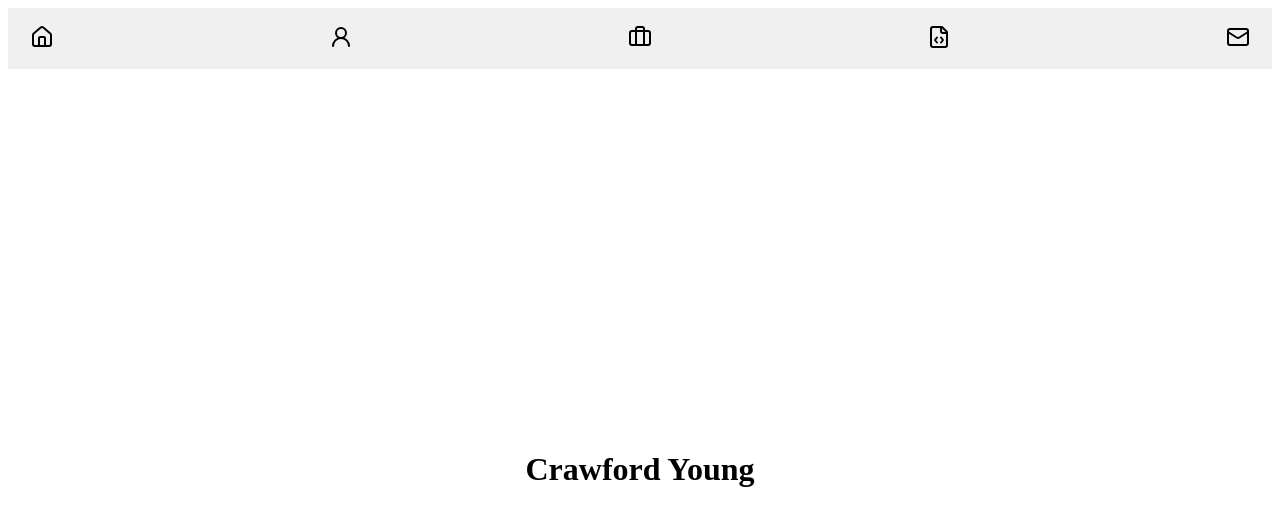
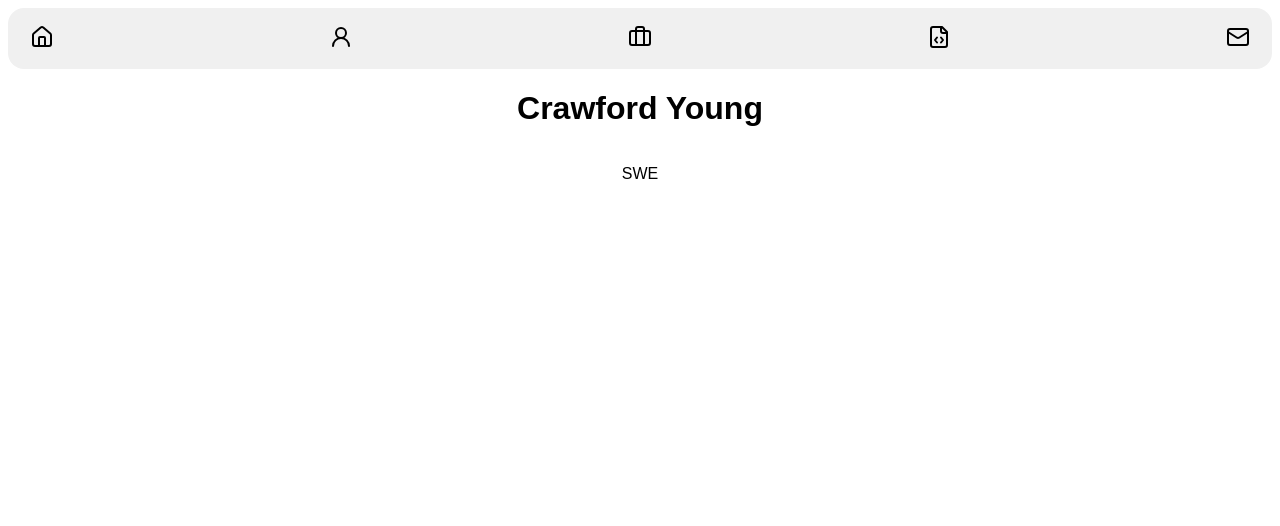
Before and after one commit to Crawford-Young/NextJSPlayground, a Next.js app in the folder nextjs-dashboard/: page / in a window 1280 px wide. Shown: the top 526 px of the page. Built offline with nearby package versions, Linux system fonts and the light colour scheme.

Commit message:
basic home + rounded border for header

```diff
--- a/nextjs-dashboard/app/body/body.css
+++ b/nextjs-dashboard/app/body/body.css
@@ -3,5 +3,6 @@
   flex-direction: column;
   align-items: center;
   justify-content: center;
-  height: 100vh;
+  height: 100%;
+  overflow-y: auto;
 }
--- a/nextjs-dashboard/app/body/home.tsx
+++ b/nextjs-dashboard/app/body/home.tsx
@@ -4,6 +4,7 @@ export const Home = () => {
   return (
     <div className="homeContainer">
       <h1>Crawford Young</h1>
+      <p>SWE</p>
     </div>
   );
 };
--- a/nextjs-dashboard/app/header/header.css
+++ b/nextjs-dashboard/app/header/header.css
@@ -4,4 +4,5 @@
   align-items: center;
   padding: 1rem;
   background-color: #f0f0f0;
+  border-radius: 1rem;
 }
--- a/nextjs-dashboard/app/header/header.tsx
+++ b/nextjs-dashboard/app/header/header.tsx
@@ -14,7 +14,6 @@ export default function Page() {
   const [projects, setProjects] = useState(false);
   const [contact, setContact] = useState(false);
   return (
-    <div>
     <div className="headerContainer">
       <HomeButton
         handleHome={() => {
@@ -42,6 +41,5 @@ export default function Page() {
         }}
       />
     </div>
-    </div>
   );
 }
--- a/nextjs-dashboard/app/page.css
+++ b/nextjs-dashboard/app/page.css
@@ -0,0 +1,3 @@
+.pageContainer {
+  font-family: "Polymath", sans-serif;
+}
--- a/nextjs-dashboard/app/page.tsx
+++ b/nextjs-dashboard/app/page.tsx
@@ -1,10 +1,11 @@
 "use client";
 import Header from "./header/header";
 import Body from "./body/body";
+import "./page.css";
 
 export default function Page() {
   return (
-    <div>
+    <div className="pageContainer">
       <Header />
       <Body />
     </div>
```
Lines whose indentation alone changed are shown as unchanged.
